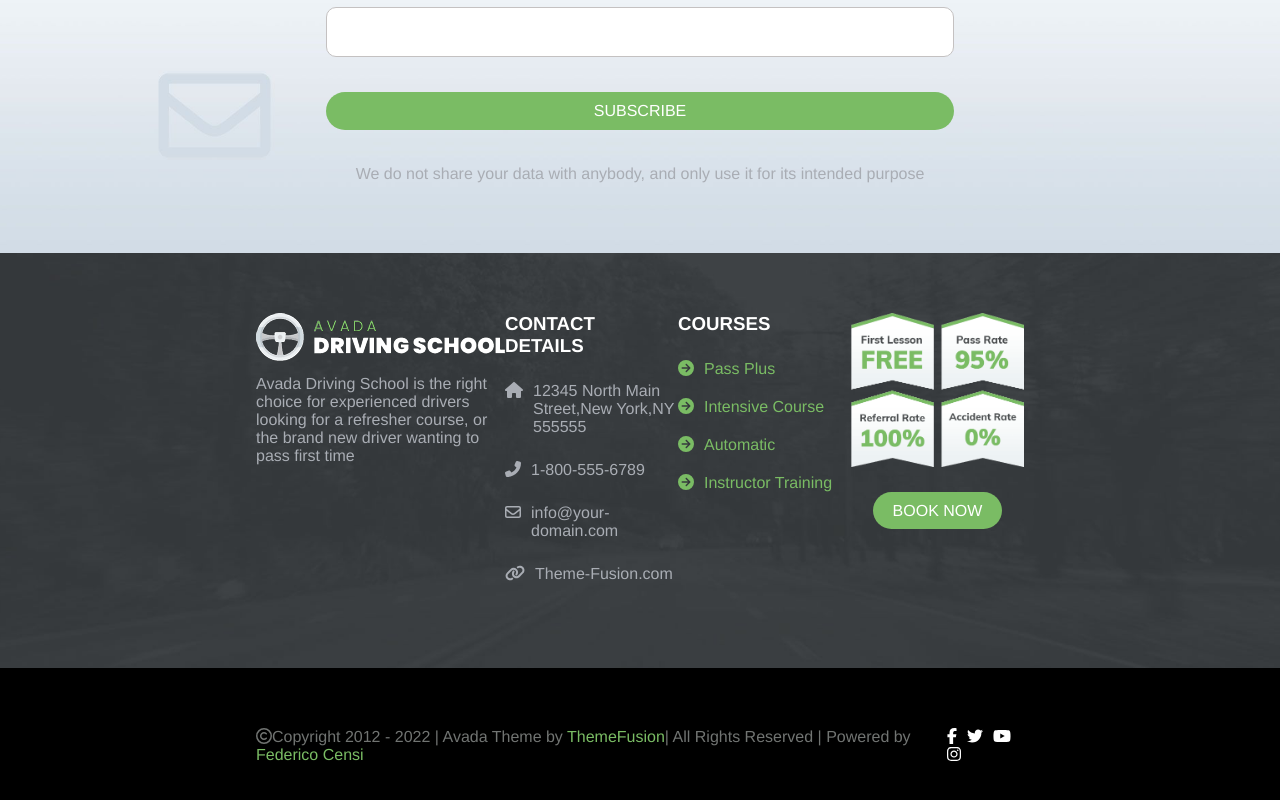
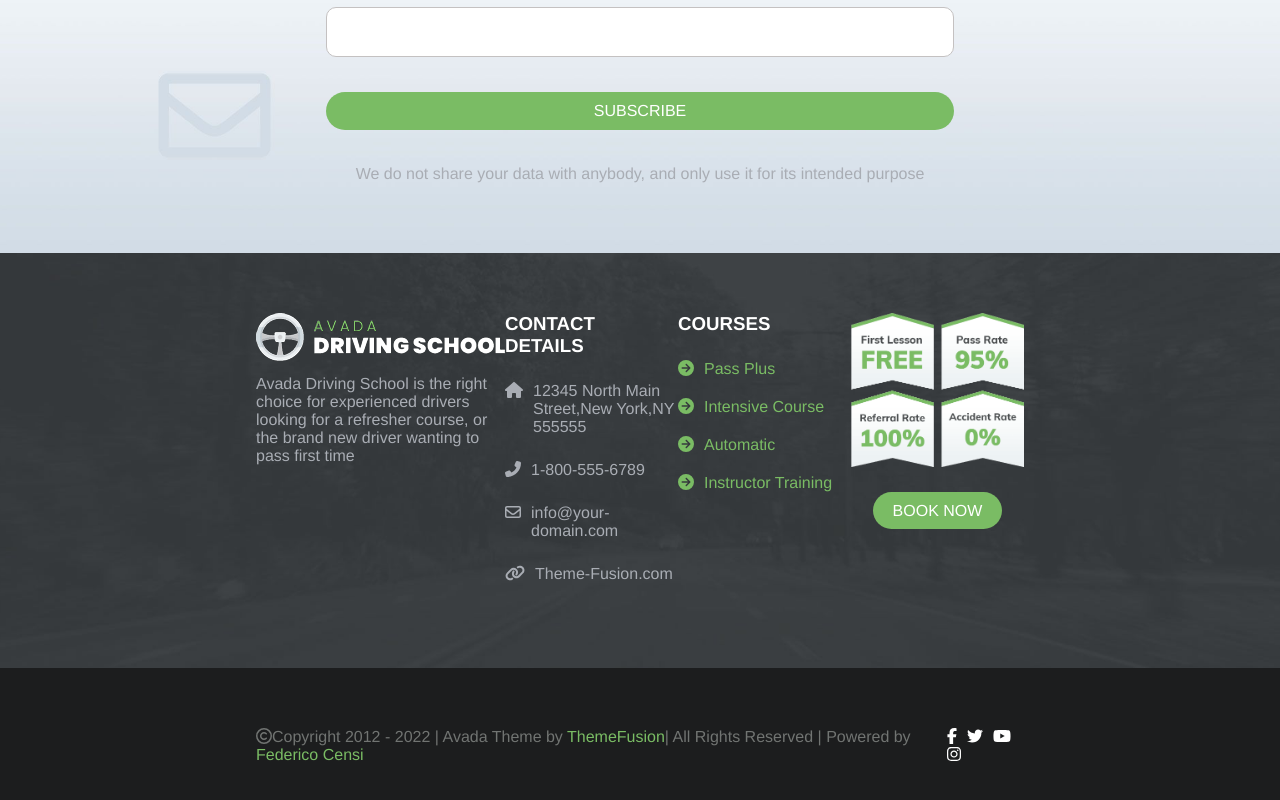
Before and after one commit to Ensick/proj-html-vuejs, a Vue app: page / in a window 1280 px wide. Shown: the part 5157-5957 px from the top of the page. Built offline with nearby package versions, Linux system fonts and the light colour scheme.

Commit message:
fix Footer

```diff
--- a/src/components/FooterComp.vue
+++ b/src/components/FooterComp.vue
@@ -182,7 +182,7 @@
 
         .copyright{
 
-            background-color: black;
+            background-color: #1C1D1E;
             padding: 60px 0;
             color: #717472;
 
```
